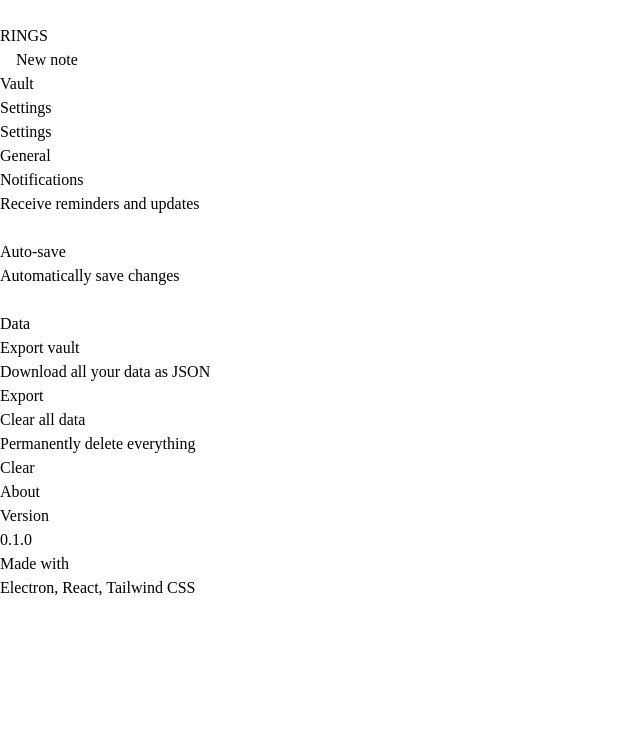
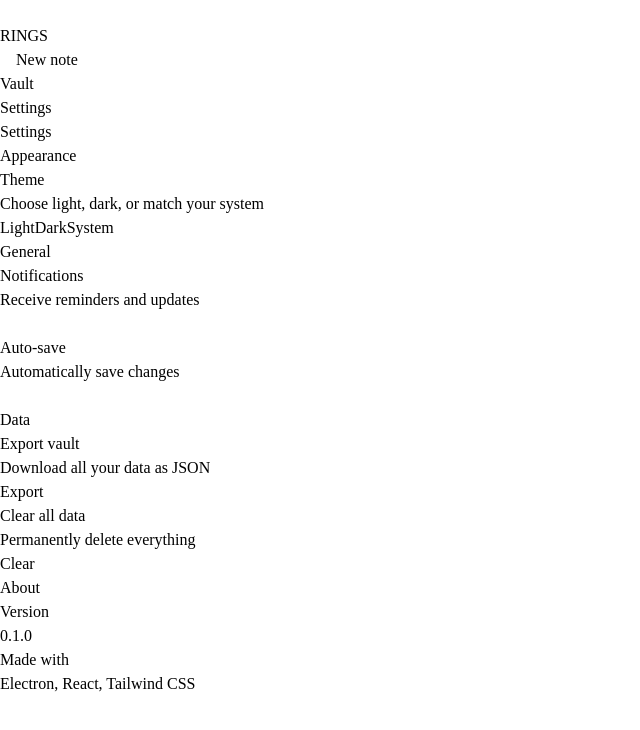
Before and after one commit to stupidengineers/rings, a React (Vite) app in the folder src/renderer/: page /#/settings in a window 1280 px wide. Shown: the top 730 px of the page, without its empty margins (0-640 px from the left). Built offline with nearby package versions, Linux system fonts and the light colour scheme; some icons are missing.

Commit message:
feat(theme): add light/dark mode with warm stone palette and system preference support

```diff
--- a/src/renderer/src/App.tsx
+++ b/src/renderer/src/App.tsx
@@ -3,9 +3,13 @@ import { AppShell } from "./components/root/AppShell";
 import Home from "./pages/Home";
 import Vault from "./pages/Vault";
 import Settings from "./pages/Settings";
+import { ThemeContext, useTheme } from "./lib/theme";
 
 export default function App() {
+  const themeValue = useTheme();
+
   return (
+    <ThemeContext.Provider value={themeValue}>
       <HashRouter>
         <AppShell>
           <Routes>
@@ -15,5 +19,6 @@ export default function App() {
           </Routes>
         </AppShell>
       </HashRouter>
+    </ThemeContext.Provider>
   );
 }
--- a/src/renderer/src/assets/globals.css
+++ b/src/renderer/src/assets/globals.css
@@ -4,7 +4,19 @@
   --color-accent: #6b7c3f;
   --color-border: #e5e0d8;
   --color-foreground: #1a1a1a;
-  --color-background: #ffffff;
+  --color-background: #f9f8f6;
+  --color-surface: #ffffff;
+  --color-surface-hover: #f5f4f2;
+}
+
+/* Dark mode override via class on html element */
+.dark {
+  --color-accent: #8fa04f;
+  --color-border: #3d3a35;
+  --color-foreground: #e8e6e1;
+  --color-background: #1a1917;
+  --color-surface: #2a2825;
+  --color-surface-hover: #353230;
 }
 
 * {
@@ -24,6 +36,7 @@ textarea, input {
   outline: none;
   border: none;
   background: transparent;
+  color: inherit;
 }
 
 a {
--- a/src/renderer/src/components/root/AppShell.tsx
+++ b/src/renderer/src/components/root/AppShell.tsx
@@ -38,7 +38,7 @@ function NavItems() {
         <Link
           key={index + "navbar"}
           to={item.href}
-          className="relative px-4 hover:bg-stone-900/10 cursor-pointer py-1 rounded-3xl flex transition-all duration-300 text-foreground no-underline"
+          className="relative px-4 hover:bg-foreground/10 cursor-pointer py-1 rounded-3xl flex transition-all duration-300 text-foreground no-underline"
         >
           {index + 1 === (isHome ? -1 : active >= 0 ? active : -1) && (
             <motion.div
--- a/src/renderer/src/components/vault/EditModal.tsx
+++ b/src/renderer/src/components/vault/EditModal.tsx
@@ -51,14 +51,14 @@ export default function EditModal({ note, onClose, onSave }: Props) {
           exit={{ opacity: 0, scale: 0.95, y: 10 }}
           transition={{ duration: 0.2 }}
           onClick={(e) => e.stopPropagation()}
-          className="w-full max-w-lg mx-4 bg-white border-2 border-border rounded-3xl shadow-xl overflow-hidden"
+          className="w-full max-w-lg mx-4 bg-surface border-2 border-border rounded-3xl shadow-xl overflow-hidden"
         >
           <div className="p-6 flex flex-col gap-4">
             <div className="flex items-center justify-between">
               <h2 className="text-lg font-normal">Edit {note.type}</h2>
               <button
                 onClick={onClose}
-                className="size-8 rounded-full hover:bg-stone-100 flex items-center justify-center cursor-pointer transition-colors"
+                className="size-8 rounded-full hover:bg-surface-hover flex items-center justify-center cursor-pointer transition-colors"
               >
                 <HugeiconsIcon icon={Cancel01Icon} size={16} />
               </button>
@@ -69,7 +69,7 @@ export default function EditModal({ note, onClose, onSave }: Props) {
                 value={title}
                 onChange={(e) => setTitle(e.target.value)}
                 placeholder="Title"
-                className="w-full text-xl font-light bg-transparent border-b-2 border-stone-200 focus:border-accent transition-colors pb-2 placeholder:text-stone-300"
+                className="w-full text-xl font-light bg-transparent border-b-2 border-border focus:border-accent transition-colors pb-2 placeholder:text-foreground/30"
               />
             )}
 
@@ -78,7 +78,7 @@ export default function EditModal({ note, onClose, onSave }: Props) {
                 value={author}
                 onChange={(e) => setAuthor(e.target.value)}
                 placeholder="Author"
-                className="w-full text-base font-light bg-transparent border-b-2 border-stone-200 focus:border-accent transition-colors pb-2 placeholder:text-stone-300"
+                className="w-full text-base font-light bg-transparent border-b-2 border-border focus:border-accent transition-colors pb-2 placeholder:text-foreground/30"
               />
             )}
 
@@ -87,13 +87,13 @@ export default function EditModal({ note, onClose, onSave }: Props) {
               onChange={(e) => setContent(e.target.value)}
               placeholder="Content..."
               rows={note.type === "quote" ? 4 : note.type === "tasks" ? 6 : 3}
-              className="w-full text-lg font-light bg-transparent border-2 border-stone-200 focus:border-accent rounded-2xl p-4 resize-none placeholder:text-stone-300 transition-colors"
+              className="w-full text-lg font-light bg-transparent border-2 border-border focus:border-accent rounded-2xl p-4 resize-none placeholder:text-foreground/30 transition-colors"
             />
 
             <div className="flex gap-2 justify-end">
               <button
                 onClick={onClose}
-                className="px-5 py-2 rounded-3xl text-sm text-stone-500 hover:bg-stone-100 transition-colors cursor-pointer"
+                className="px-5 py-2 rounded-3xl text-sm text-foreground/50 hover:bg-surface-hover transition-colors cursor-pointer"
               >
                 Cancel
               </button>
--- a/src/renderer/src/components/vault/List.tsx
+++ b/src/renderer/src/components/vault/List.tsx
@@ -39,13 +39,13 @@ function Item({
         ></motion.div>
       </div>{" "}
       <div
-        className={`text-lg w-fit whitespace-nowrap relative ${done ? "text-stone-600" : "text-black"} transition-colors duration-300`}
+        className={`text-lg w-fit whitespace-nowrap relative ${done ? "text-foreground/60" : "text-foreground"} transition-colors duration-300`}
       >
         <motion.div
           initial={{ width: done ? "100%" : "0%" }}
           animate={{ width: done ? "100%" : "0%" }}
           exit={{ width: "0%" }}
-          className="h-[2px] bg-stone-600 absolute top-1/2 -translate-y-1/2"
+          className="h-[2px] bg-foreground/60 absolute top-1/2 -translate-y-1/2"
         ></motion.div>
 
         {content}
@@ -75,7 +75,7 @@ export default function List({ title, initialItems, onDelete, onEdit, layoutId }
             done={item.done}
           />
         ))}
-        <button className="cursor-pointer w-full px-5 py-2 text-base hover:bg-stone-300 rounded-3xl flex text-stone-600 hover:text-stone-900 items-center justify-start gap-2 transition-colors duration-150">
+        <button className="cursor-pointer w-full px-5 py-2 text-base hover:bg-surface-hover rounded-3xl flex text-foreground/60 hover:text-foreground items-center justify-start gap-2 transition-colors duration-150">
           <HugeiconsIcon icon={AddCircleIcon} /> Add
         </button>
       </div>
--- a/src/renderer/src/components/vault/Photo.tsx
+++ b/src/renderer/src/components/vault/Photo.tsx
@@ -23,7 +23,7 @@ export default function Photo({ imageUrl, caption, onDelete, onEdit, layoutId }:
               duration: 0.3,
               ease: "circInOut",
             }}
-            className="text-base px-4 py-3 rounded-2xl bottom-0 w-full bg-white backdrop-blur-[2px]"
+            className="text-base px-4 py-3 rounded-2xl bottom-0 w-full bg-surface backdrop-blur-[2px]"
           >
             {caption}
           </motion.div>
--- a/src/renderer/src/components/vault/Quote.tsx
+++ b/src/renderer/src/components/vault/Quote.tsx
@@ -14,7 +14,7 @@ export default function Quote({ text, author, onDelete, onEdit, layoutId }: Quot
       <div className="w-full h-fit border-2 border-border rounded-3xl min-h-[200px] font-normal tracking-tighter text-lg p-4 px-5 text-justify">
         {`"${text}"`}
         {author && (
-          <div className="mt-3 text-base text-stone-600 italic">— {author}</div>
+          <div className="mt-3 text-base text-foreground/60 italic">— {author}</div>
         )}
       </div>
     </Card>
--- a/src/renderer/src/components/vault/Search.tsx
+++ b/src/renderer/src/components/vault/Search.tsx
@@ -3,7 +3,7 @@ import { useState } from "react";
 export default function Search() {
   const [query, setQuery] = useState("");
   return (
-    <div className="w-full h-[64px] focus-within:border-accent transition-all duration-150 border-b-2 border-b-stone-300 group relative">
+    <div className="w-full h-[64px] focus-within:border-accent transition-all duration-150 border-b-2 border-b-border group relative">
       <input
         value={query}
         onChange={(e) => setQuery(e.target.value)}
--- /dev/null
+++ b/src/renderer/src/lib/theme.ts
@@ -0,0 +1,43 @@
+import { createContext, useContext, useEffect, useState } from "react";
+
+export type Theme = "light" | "dark" | "system";
+
+function getSystemTheme(): "light" | "dark" {
+  return window.matchMedia("(prefers-color-scheme: dark)").matches
+    ? "dark"
+    : "light";
+}
+
+export function useTheme() {
+  const [theme, setTheme] = useState<Theme>(() => {
+    return (localStorage.getItem("theme") as Theme) || "system";
+  });
+
+  useEffect(() => {
+    const resolved = theme === "system" ? getSystemTheme() : theme;
+    document.documentElement.classList.toggle("dark", resolved === "dark");
+    localStorage.setItem("theme", theme);
+  }, [theme]);
+
+  useEffect(() => {
+    if (theme !== "system") return;
+    const mq = window.matchMedia("(prefers-color-scheme: dark)");
+    const handler = () => {
+      document.documentElement.classList.toggle("dark", mq.matches);
+    };
+    mq.addEventListener("change", handler);
+    return () => mq.removeEventListener("change", handler);
+  }, [theme]);
+
+  return { theme, setTheme };
+}
+
+export const ThemeContext = createContext<ReturnType<typeof useTheme> | null>(
+  null,
+);
+
+export const useThemeContext = () => {
+  const ctx = useContext(ThemeContext);
+  if (!ctx) throw new Error("useThemeContext must be used within ThemeContext");
+  return ctx;
+};
--- a/src/renderer/src/pages/Home.tsx
+++ b/src/renderer/src/pages/Home.tsx
@@ -110,11 +110,11 @@ export default function Home() {
           <br />
           <span className="italic">remember?</span>
         </h1>
-        <p className="text-stone-400 font-light mb-10">
+        <p className="text-foreground/40 font-light mb-10">
           Paste images, type a quote, jot down tasks. Markdown supported.
         </p>
 
-        <div className="relative flex flex-col border-b-2 border-b-stone-200 focus-within:border-accent transition-colors">
+        <div className="relative flex flex-col border-b-2 border-b-border focus-within:border-accent transition-colors">
           <AnimatePresence>
             {images.length > 0 && (
               <motion.div
@@ -152,7 +152,7 @@ export default function Home() {
             onKeyDown={handleKeyDown}
             placeholder="Note something down..."
             rows={1}
-            className="w-full text-2xl font-light bg-transparent resize-none placeholder:text-stone-300 focus:outline-none pb-3 pr-12"
+            className="w-full text-2xl font-light bg-transparent resize-none placeholder:text-foreground/30 focus:outline-none pb-3 pr-12"
           />
 
           <div className="absolute bottom-2 right-0">
--- a/src/renderer/src/pages/Settings.tsx
+++ b/src/renderer/src/pages/Settings.tsx
@@ -1,5 +1,6 @@
 import { useState } from "react";
 import { motion } from "motion/react";
+import { useThemeContext, Theme } from "../lib/theme";
 
 interface SettingRowProps {
   label: string;
@@ -9,11 +10,11 @@ interface SettingRowProps {
 
 function SettingRow({ label, description, children }: SettingRowProps) {
   return (
-    <div className="flex items-center justify-between py-4 border-b border-stone-200 last:border-b-0">
+    <div className="flex items-center justify-between py-4 border-b border-border last:border-b-0">
       <div>
         <div className="text-lg font-normal">{label}</div>
         {description && (
-          <div className="text-sm text-stone-500 mt-0.5">{description}</div>
+          <div className="text-sm text-foreground/50 mt-0.5">{description}</div>
         )}
       </div>
       <div className="shrink-0 ml-8">{children}</div>
@@ -21,73 +22,104 @@ function SettingRow({ label, description, children }: SettingRowProps) {
   );
 }
 
+function Toggle({
+  enabled,
+  onToggle,
+}: {
+  enabled: boolean;
+  onToggle: () => void;
+}) {
+  return (
+    <button
+      onClick={onToggle}
+      className={`relative w-12 h-7 rounded-full transition-colors cursor-pointer ${
+        enabled ? "bg-accent" : "bg-foreground/20"
+      }`}
+    >
+      <motion.div
+        animate={{ x: enabled ? 20 : 2 }}
+        transition={{ type: "spring", stiffness: 500, damping: 30 }}
+        className="absolute top-1 size-5 bg-surface rounded-full shadow-sm"
+      />
+    </button>
+  );
+}
+
+const themeOptions: { value: Theme; label: string }[] = [
+  { value: "light", label: "Light" },
+  { value: "dark", label: "Dark" },
+  { value: "system", label: "System" },
+];
+
 export default function Settings() {
   const [notifications, setNotifications] = useState(true);
   const [autoSave, setAutoSave] = useState(true);
+  const { theme, setTheme } = useThemeContext();
 
   return (
     <div className="w-full max-w-2xl mx-auto px-8 py-12">
       <h1 className="text-4xl font-light tracking-tight mb-10">Settings</h1>
 
       <div className="rounded-3xl border-2 border-border p-6 mb-6">
-        <h2 className="text-sm font-medium text-stone-400 uppercase tracking-wider mb-2">
-          General
+        <h2 className="text-sm font-medium text-foreground/40 uppercase tracking-wider mb-2">
+          Appearance
         </h2>
-        <SettingRow label="Notifications" description="Receive reminders and updates">
-          <button
-            onClick={() => setNotifications(!notifications)}
-            className={`relative w-12 h-7 rounded-full transition-colors cursor-pointer ${
-              notifications ? "bg-accent" : "bg-stone-300"
-            }`}
-          >
-            <motion.div
-              animate={{ x: notifications ? 20 : 2 }}
-              transition={{ type: "spring", stiffness: 500, damping: 30 }}
-              className="absolute top-1 size-5 bg-white rounded-full shadow-sm"
-            />
-          </button>
-        </SettingRow>
-        <SettingRow label="Auto-save" description="Automatically save changes">
-          <button
-            onClick={() => setAutoSave(!autoSave)}
-            className={`relative w-12 h-7 rounded-full transition-colors cursor-pointer ${
-              autoSave ? "bg-accent" : "bg-stone-300"
-            }`}
-          >
-            <motion.div
-              animate={{ x: autoSave ? 20 : 2 }}
-              transition={{ type: "spring", stiffness: 500, damping: 30 }}
-              className="absolute top-1 size-5 bg-white rounded-full shadow-sm"
-            />
-          </button>
+        <SettingRow label="Theme" description="Choose light, dark, or match your system">
+          <div className="flex gap-1 bg-surface-hover rounded-3xl p-1">
+            {themeOptions.map((opt) => (
+              <button
+                key={opt.value}
+                onClick={() => setTheme(opt.value)}
+                className={`px-4 py-1.5 text-sm rounded-3xl transition-colors cursor-pointer ${
+                  theme === opt.value
+                    ? "bg-surface text-foreground shadow-sm"
+                    : "text-foreground/50 hover:text-foreground"
+                }`}
+              >
+                {opt.label}
+              </button>
+            ))}
+          </div>
         </SettingRow>
       </div>
 
       <div className="rounded-3xl border-2 border-border p-6 mb-6">
-        <h2 className="text-sm font-medium text-stone-400 uppercase tracking-wider mb-2">
+        <h2 className="text-sm font-medium text-foreground/40 uppercase tracking-wider mb-2">
+          General
+        </h2>
+        <SettingRow label="Notifications" description="Receive reminders and updates">
+          <Toggle enabled={notifications} onToggle={() => setNotifications(!notifications)} />
+        </SettingRow>
+        <SettingRow label="Auto-save" description="Automatically save changes">
+          <Toggle enabled={autoSave} onToggle={() => setAutoSave(!autoSave)} />
+        </SettingRow>
+      </div>
+
+      <div className="rounded-3xl border-2 border-border p-6 mb-6">
+        <h2 className="text-sm font-medium text-foreground/40 uppercase tracking-wider mb-2">
           Data
         </h2>
         <SettingRow label="Export vault" description="Download all your data as JSON">
-          <button className="px-5 py-2 text-sm rounded-3xl border-2 border-border hover:bg-stone-100 transition-colors cursor-pointer">
+          <button className="px-5 py-2 text-sm rounded-3xl border-2 border-border hover:bg-surface-hover transition-colors cursor-pointer">
             Export
           </button>
         </SettingRow>
         <SettingRow label="Clear all data" description="Permanently delete everything">
-          <button className="px-5 py-2 text-sm rounded-3xl border-2 border-red-300 text-red-500 hover:bg-red-50 transition-colors cursor-pointer">
+          <button className="px-5 py-2 text-sm rounded-3xl border-2 border-red-300 text-red-500 hover:bg-red-50 dark:border-red-800 dark:text-red-400 dark:hover:bg-red-950 transition-colors cursor-pointer">
             Clear
           </button>
         </SettingRow>
       </div>
 
       <div className="rounded-3xl border-2 border-border p-6">
-        <h2 className="text-sm font-medium text-stone-400 uppercase tracking-wider mb-2">
+        <h2 className="text-sm font-medium text-foreground/40 uppercase tracking-wider mb-2">
           About
         </h2>
         <SettingRow label="Version">
-          <span className="text-stone-500 text-sm">0.1.0</span>
+          <span className="text-foreground/50 text-sm">0.1.0</span>
         </SettingRow>
         <SettingRow label="Made with">
-          <span className="text-stone-500 text-sm">
+          <span className="text-foreground/50 text-sm">
             Electron, React, Tailwind CSS
           </span>
         </SettingRow>
```
Lines whose indentation alone changed are shown as unchanged.
